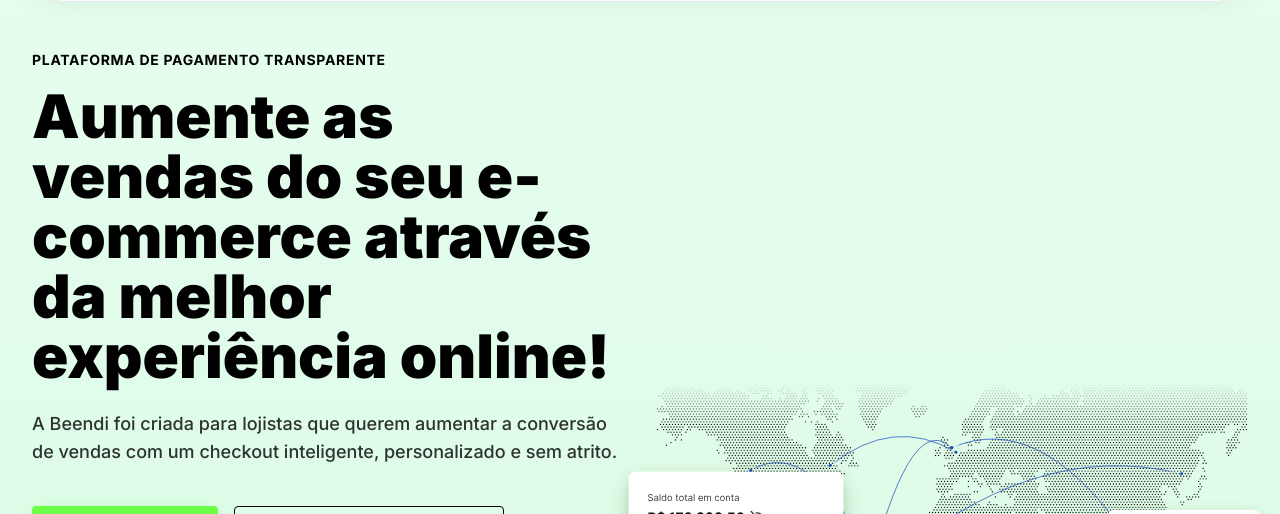
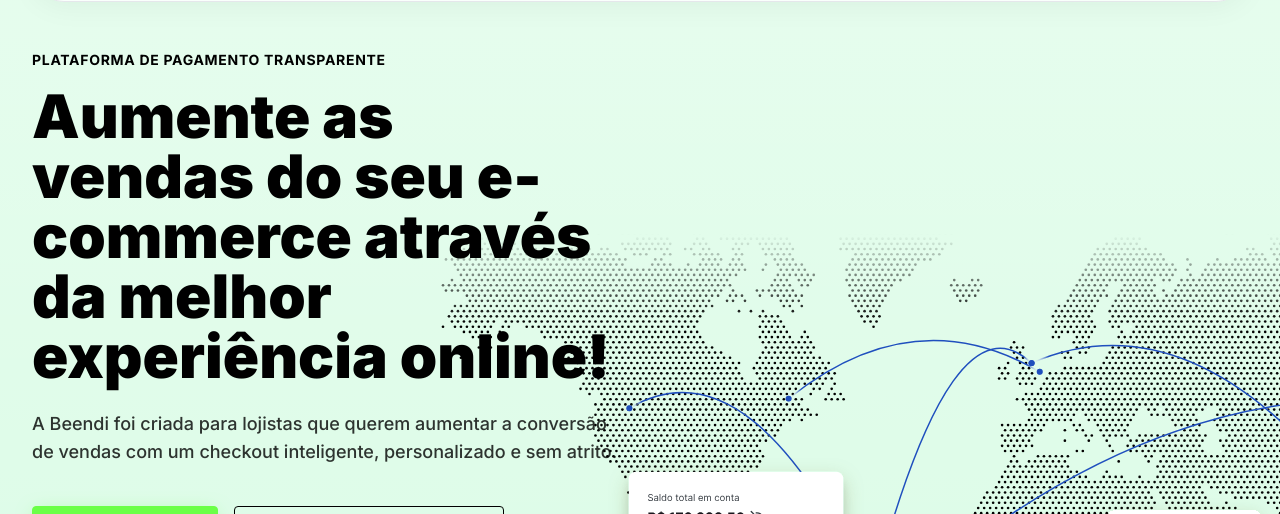
Before and after one commit to psycomunic/BEENDI, a plain HTML site: page index.html in a window 1280 px wide. Shown: the part 78-592 px from the top of the page. Drawn offline with nearby package versions, Linux system fonts and the light colour scheme.

Commit message:
Scale up map hero image

```diff
--- a/index.html
+++ b/index.html
@@ -153,7 +153,7 @@
         <div class="md:col-span-6 relative mt-12 md:mt-0 flex justify-center items-end">
           <div class="relative w-full flex justify-center items-end">
             <!-- Hero Principal -->
-            <div class="relative w-full flex justify-center items-center z-10" style="mask-image: linear-gradient(to bottom, transparent 0%, black 15%, black 85%, transparent 100%); -webkit-mask-image: linear-gradient(to bottom, transparent 0%, black 15%, black 85%, transparent 100%);">
+            <div class="relative w-full flex justify-center items-center z-10 scale-125 sm:scale-150 md:scale-[1.7] lg:scale-[2] translate-x-4 md:translate-x-12 lg:translate-x-20" style="mask-image: linear-gradient(to bottom, transparent 0%, black 15%, black 85%, transparent 100%); -webkit-mask-image: linear-gradient(to bottom, transparent 0%, black 15%, black 85%, transparent 100%);">
               <img alt="Mapa" class="w-full h-auto" src="ARQUIVOS/mapa.svg" />
               <img alt="Linha" class="absolute inset-0 w-full h-full pointer-events-none" src="ARQUIVOS/linha.svg" />
             </div>
```
